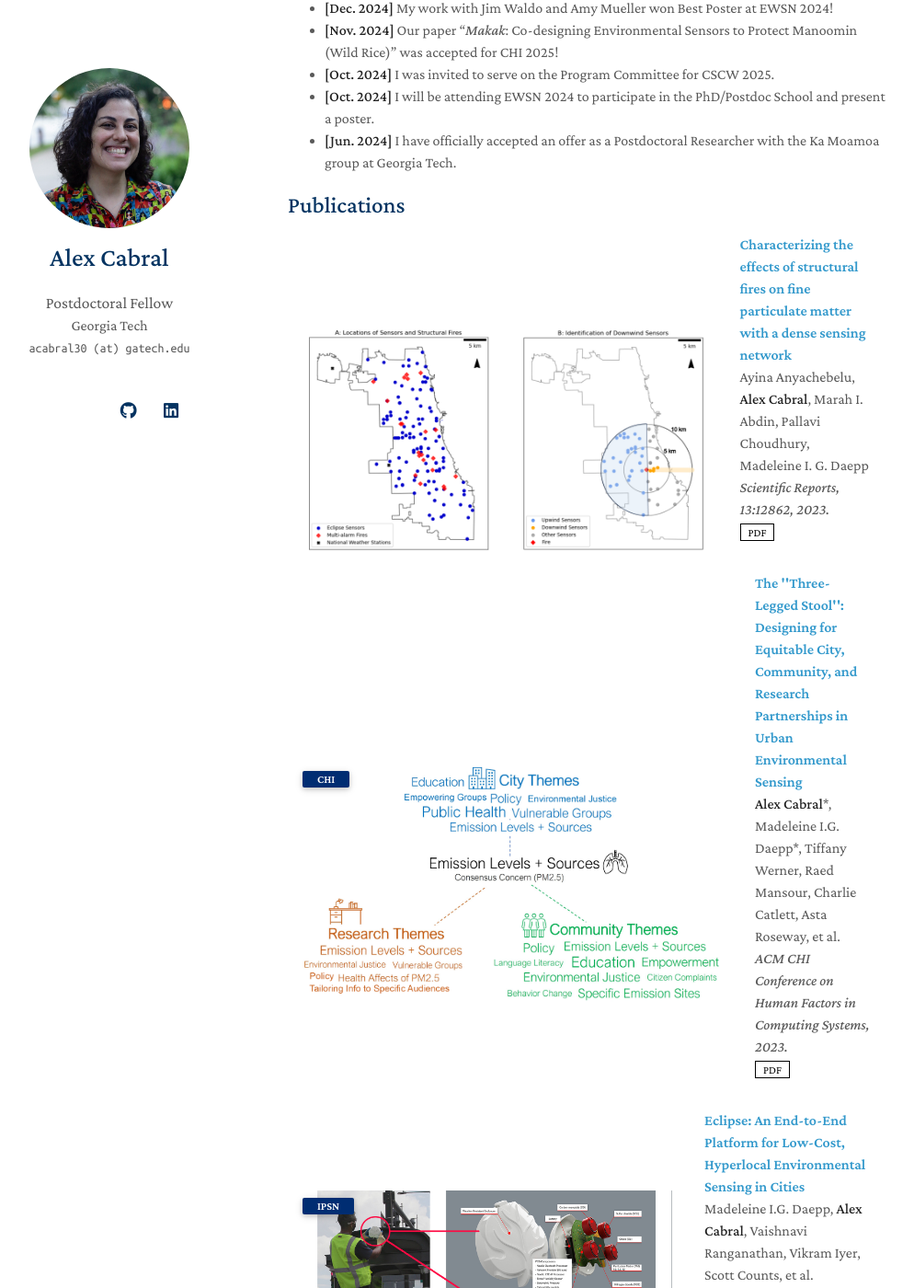
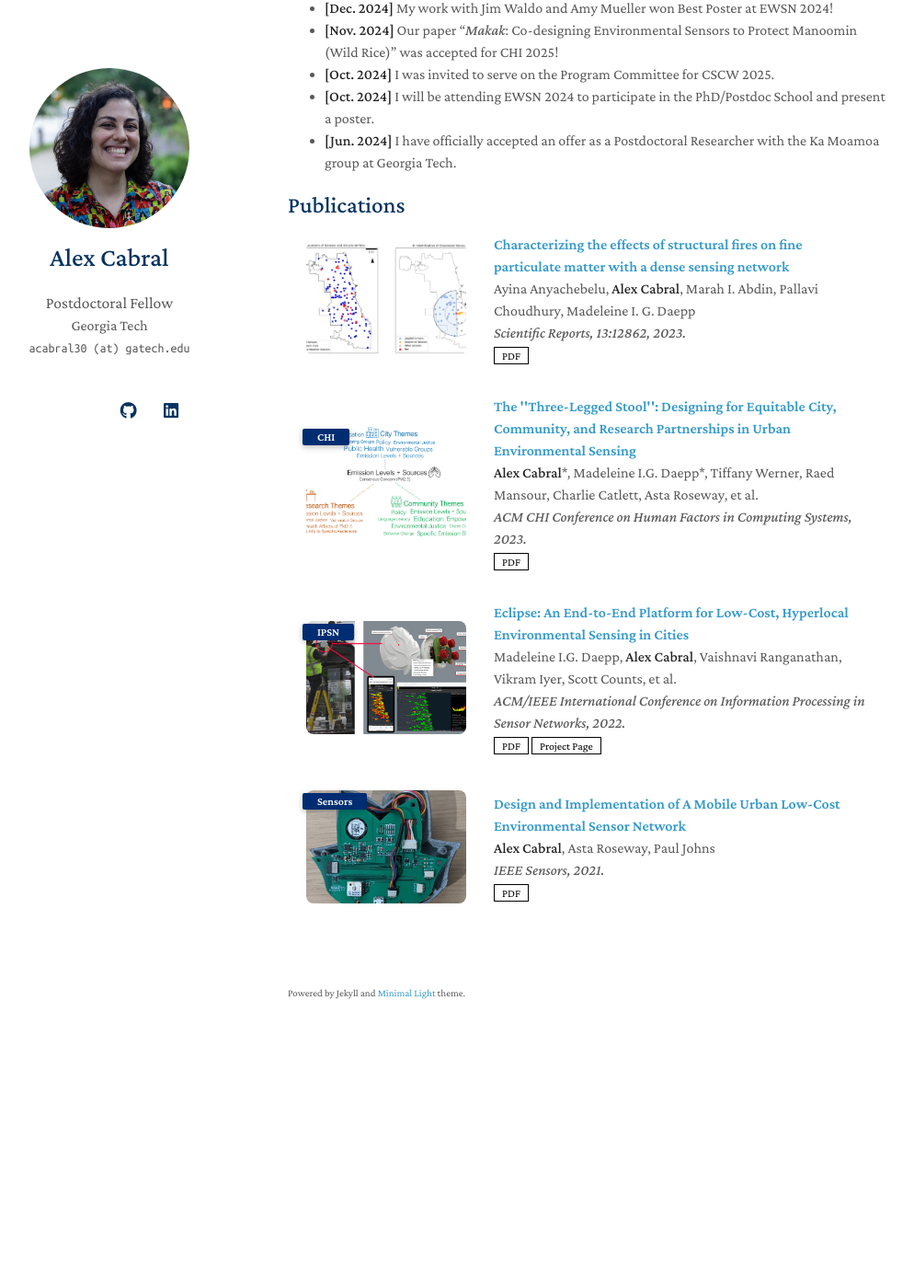
Before and after one commit to a-cabral/a-cabral.github.io, a Jekyll site: the page built from index.md, in a window 1280 px wide and 1400 px high, scrolled down 569 px. Shown: the whole window at 92% size, without its empty margins (157-1151 px from the left). Built offline with Jekyll 4.4.1, drawn with Linux system fonts in a browser that asks for light colours; nearby versions of some CDN libraries; a style sheet for code colours, icons or effects is not loaded; our own code applies the rules of GitHub Pages for plain Markdown files; after the commit the page ends 1729 px from its top, so only the background shows below that.

Commit message:
Update publications.css

```diff
--- a/assets/css/publications.css
+++ b/assets/css/publications.css
@@ -77,3 +77,5 @@ blockquote { background: var(--global-bg-color); border-left: 2px solid var(--gl
 .publications ol.bibliography li div.abstract.hidden { border: dashed 1px var(--global-bg-color); }
 
 .publications ol.bibliography li div.abstract.hidden.open { border-color: var(--global-text-color); }
+
+.publications ol.bibliography li .teaser { border-radius: 8px;  height: 123px; width: 270px; margin-top: 5px; margin-left: 5px; margin-bottom: 5px; object-fit: cover; }
```
